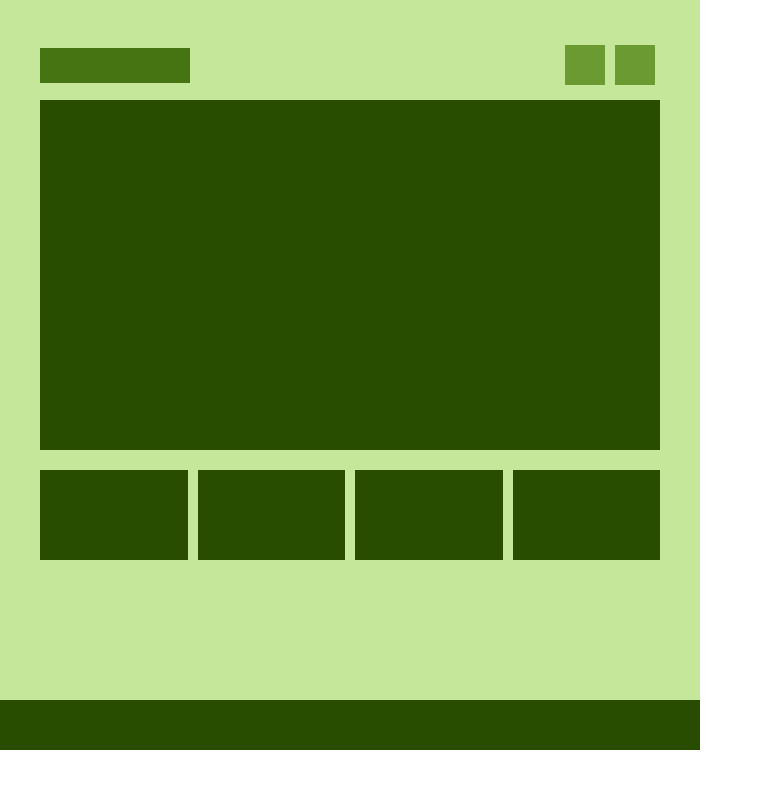
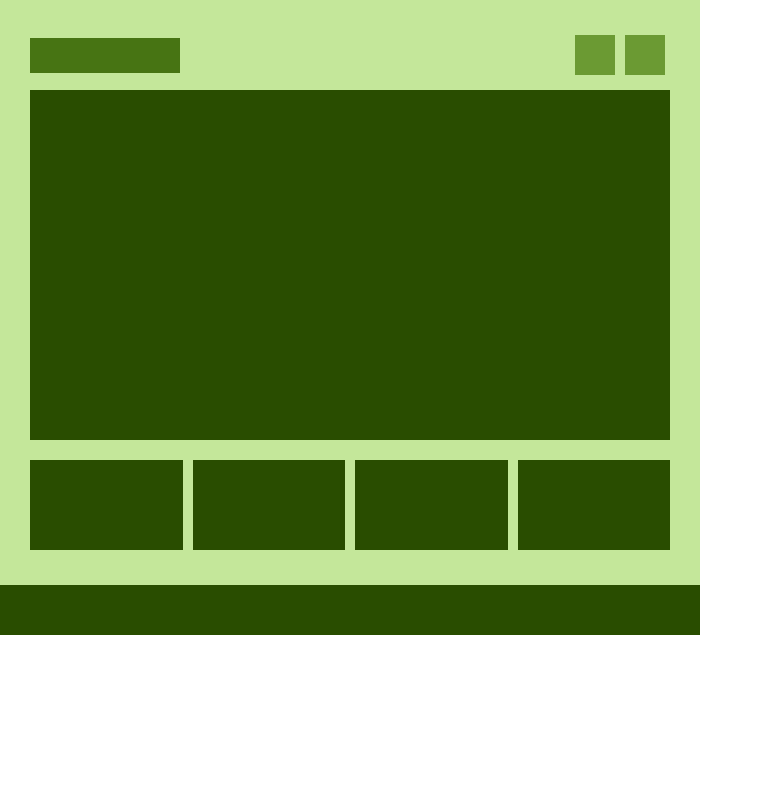
Before and after one commit to elenamosyakina/web-design, a plain HTML site: page homework-7/homework-7/5/index.html in a window 1280 px wide. Shown: the whole page, without its empty margins (0-763 px from the left). Drawn offline with Linux system fonts and the light colour scheme.

Commit message:
изменения

```diff
--- a/homework-7/homework-7/4/css/app.css
+++ b/homework-7/homework-7/4/css/app.css
@@ -54,7 +54,6 @@
 .secondary-item {
   width: 60px;
   background: rgb(41, 77, 0);
-  margin-right: 5px;
   flex-grow: 1;
   margin-left: 60px;
 }
--- a/homework-7/homework-7/5/css/app.css
+++ b/homework-7/homework-7/5/css/app.css
@@ -7,7 +7,7 @@
 }
 .container {
   width: 700px;
-  padding: 40px;
+  padding: 30px;
 }
 .navbar {
   display: flex;
@@ -53,5 +53,5 @@
   width: 700px;
   height: 50px;
   background: rgb(41, 77, 0);
-  margin-top: 100px;
+  margin-top: 5px;
 }
--- a/homework-7/homework-7/6/css/app.css
+++ b/homework-7/homework-7/6/css/app.css
@@ -3,9 +3,9 @@
 }
 .main {
   width: 750px;
-  height: 400px;
   background: rgb(196, 231, 154);
   display: flex;
+  align-items: flex-end;
   padding: 40px;
 }
 .text {
@@ -44,4 +44,5 @@
   height: 240px;
   background: rgb(71, 116, 19);
   border-radius: 120px;
+  margin-left: 50px;
 }
```
